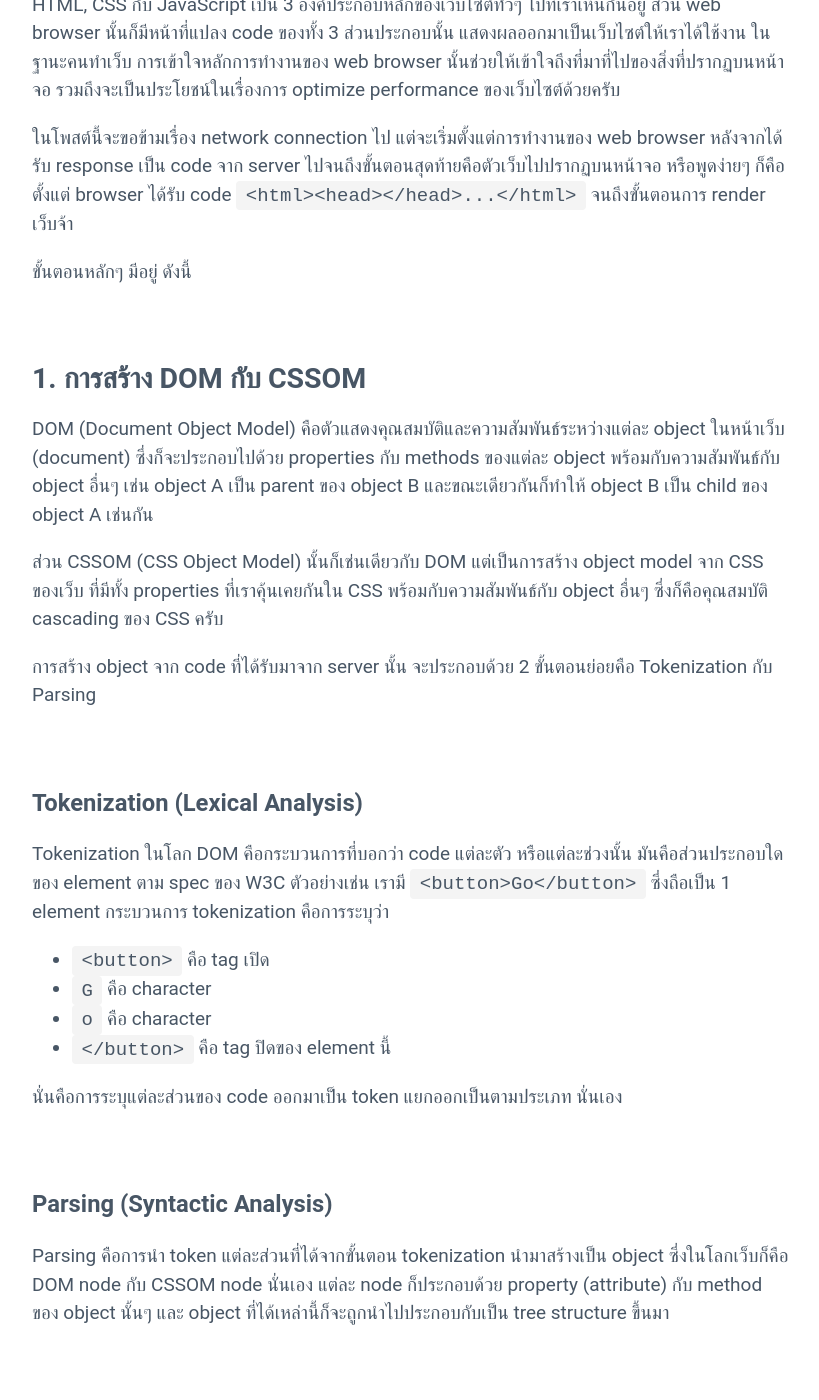
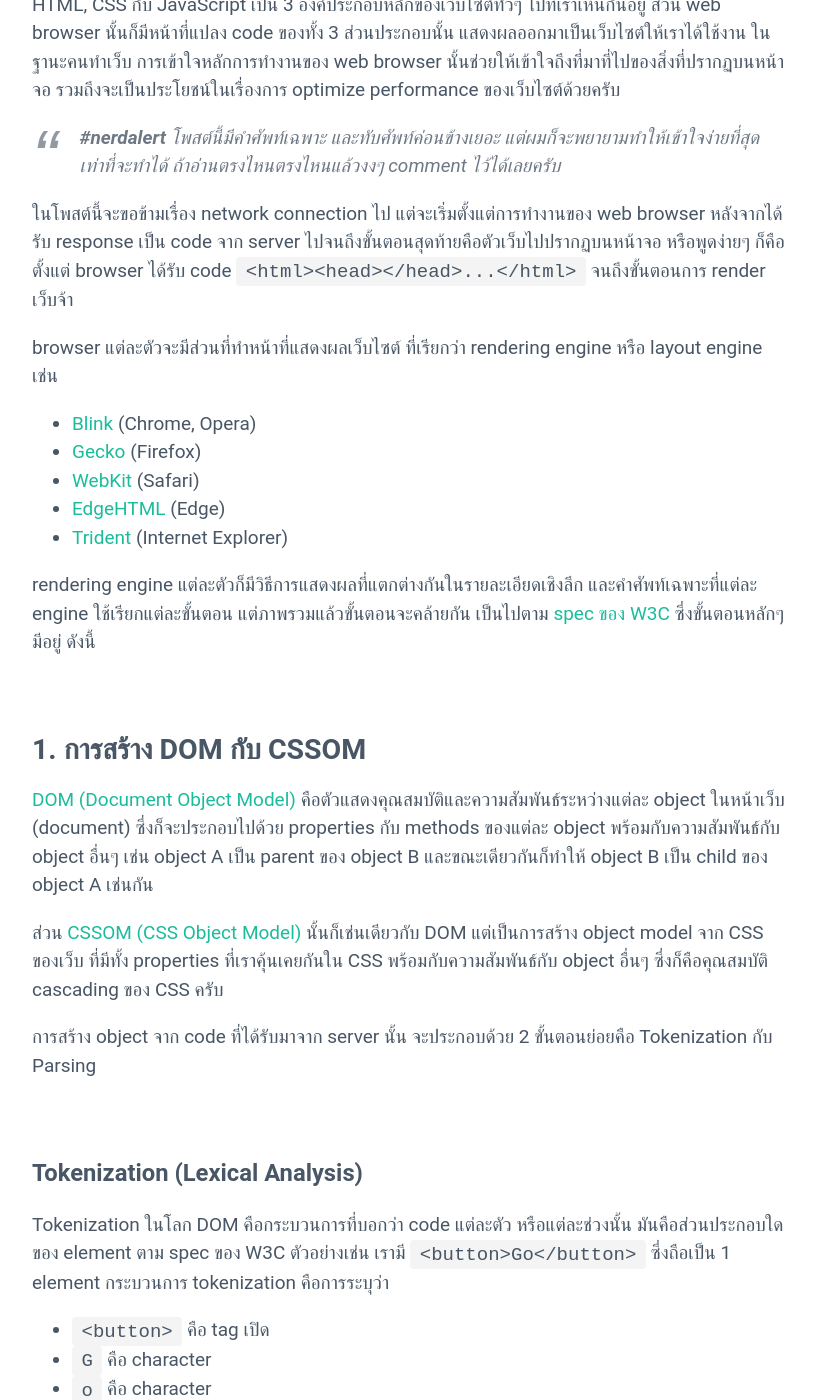
Before and after one commit to armno/armno.github.io, a Jekyll site: the page built from _posts/2016-01-28-how-web-browsers-work.md, in a window 1280 px wide and 1400 px high, scrolled down 352 px. Shown: the whole window, without its empty margins (228-1047 px from the left). Built offline with Jekyll 4.4.1, drawn with Linux system fonts in a browser that asks for light colours; some web fonts are replaced; comment, search, counter and statistics services are not loaded; some of the changed text lies outside the part shown.

Commit message:
finishing up content and links

```diff
--- a/_posts/2016-01-28-how-web-browsers-work.md
+++ b/_posts/2016-01-28-how-web-browsers-work.md
@@ -1,7 +1,7 @@
 ---
 layout: post
 title: "วิธีการทำงานของ web browser"
-description:
+description: Web browser นั้นก็มีหน้าที่แปลง code ของทั้ง 3 ส่วนประกอบนั้น แสดงผลออกมาเป็นเว็บไซต์ให้เราได้ใช้งาน ในฐานะคนทำเว็บ การเข้าใจหลักการทำงานของ web browser นั้นช่วยให้เข้าใจถึงที่มาที่ไปของสิ่งที่ปรากฏบนหน้าจอ รวมถึงจะเป็นประโยชน์ในเรื่องการ optimize performance ของเว็บไซต์ด้วยครับ
 published: true
 cover-image:
 thumbnail:
@@ -13,19 +13,31 @@ HTML, CSS กับ JavaScript เป็น 3 องค์ประกอบห
 ในฐานะคนทำเว็บ การเข้าใจหลักการทำงานของ web browser นั้นช่วยให้เข้าใจถึงที่มาที่ไปของสิ่งที่ปรากฏบนหน้าจอ
 รวมถึงจะเป็นประโยชน์ในเรื่องการ optimize performance ของเว็บไซต์ด้วยครับ
 
+> **#nerdalert** โพสต์นี้มีคำศัพท์เฉพาะ และทับศัพท์ค่อนข้างเยอะ แต่ผมก็จะพยายามทำให้เข้าใจง่ายที่สุดเท่าที่จะทำได้ ถ้าอ่านตรงไหนตรงไหนแล้วงงๆ comment ไว้ได้เลยครับ
+
 ในโพสต์นี้จะขอข้ามเรื่อง network connection ไป แต่จะเริ่มตั้งแต่การทำงานของ web browser
 หลังจากได้รับ response เป็น code จาก server ไปจนถึงขั้นตอนสุดท้ายคือตัวเว็บไปปรากฏบนหน้าจอ
 หรือพูดง่ายๆ ก็คือ ตั้งแต่ browser ได้รับ code `<html><head></head>...</html>` จนถึงขั้นตอนการ render เว็บจ้า
 
-ขั้นตอนหลักๆ มีอยู่ ดังนี้
+browser แต่ละตัวจะมีส่วนที่ทำหน้าที่แสดงผลเว็บไซต์ ที่เรียกว่า rendering engine หรือ layout engine
+เช่น
+
+- [Blink](http://www.chromium.org/blink) (Chrome, Opera)
+- [Gecko](https://developer.mozilla.org/en-US/docs/Mozilla/Gecko) (Firefox)
+- [WebKit](https://webkit.org/) (Safari)
+- [EdgeHTML](https://en.wikipedia.org/wiki/EdgeHTML) (Edge)
+- [Trident](https://en.wikipedia.org/wiki/Trident_(layout_engine)) (Internet Explorer)
+
+rendering engine แต่ละตัวก็มีวิธีการแสดงผลที่แตกต่างกันในรายละเอียดเชิงลึก และคำศัพท์เฉพาะที่แต่ละ engine ใช้เรียกแต่ละขั้นตอน
+แต่ภาพรวมแล้วขั้นตอนจะคล้ายกัน เป็นไปตาม [spec ของ W3C](https://www.w3.org/TR/html5/infrastructure.html#infrastructure) ซึ่งขั้นตอนหลักๆ มีอยู่ ดังนี้
 
 ## 1. การสร้าง DOM กับ CSSOM
 
-DOM (Document Object Model) คือตัวแสดงคุณสมบัติและความสัมพันธ์ระหว่างแต่ละ object ในหน้าเว็บ (document)
+[DOM (Document Object Model)](https://www.w3.org/TR/dom/) คือตัวแสดงคุณสมบัติและความสัมพันธ์ระหว่างแต่ละ object ในหน้าเว็บ (document)
 ซึ่งก็จะประกอบไปด้วย properties กับ methods ของแต่ละ object พร้อมกับความสัมพันธ์กับ object อื่นๆ
 เช่น object A เป็น parent ของ object B และขณะเดียวกันก็ทำให้ object B เป็น child ของ object A เช่นกัน
 
-ส่วน CSSOM (CSS Object Model) นั้นก็เช่นเดียวกับ DOM แต่เป็นการสร้าง object model จาก CSS ของเว็บ
+ส่วน [CSSOM (CSS Object Model)](https://www.w3.org/TR/cssom/) นั้นก็เช่นเดียวกับ DOM แต่เป็นการสร้าง object model จาก CSS ของเว็บ
 ที่มีทั้ง properties ที่เราคุ้นเคยกันใน CSS พร้อมกับความสัมพันธ์กับ object อื่นๆ ซึ่งก็คือคุณสมบัติ cascading ของ CSS ครับ
 
 การสร้าง object จาก code ที่ได้รับมาจาก server นั้น จะประกอบด้วย 2 ขั้นตอนย่อยคือ Tokenization กับ Parsing
@@ -45,9 +57,9 @@ Tokenization ในโลก DOM คือกระบวนการที่
 
 ### Parsing (Syntactic Analysis)
 
-Parsing คือการนำ token แต่ละส่วนที่ได้จากขั้นตอน tokenization นำมาสร้างเป็น object
-ซึ่งในโลกเว็บก็คือ DOM node กับ CSSOM node นั่นเอง แต่ละ node ก็ประกอบด้วย
-property (attribute) กับ method ของ object นั้นๆ และ object ที่ได้เหล่านี้ก็จะถูกนำไปประกอบกับเป็น
+Parsing คือการนำ token แต่ละส่วนที่ได้จากขั้นตอน tokenization นำมาตรวจสอบกับ HTML syntax ว่ามีความหมายอย่างไร
+และต้องเป็น object ชนิดไหน จากนั้นจึงสร้างเป็น object ซึ่งในโลกเว็บก็คือ DOM node กับ CSSOM node นั่นเอง
+แต่ละ node ก็ประกอบด้วย property (attribute) กับ method ของ object นั้นๆ และ object ที่ได้เหล่านี้ก็จะถูกนำไปประกอบกับเป็น
 tree structure ขึ้นมา
 
 ### DOM & CSSOM Tree construction
@@ -111,14 +123,17 @@ DOM element ที่จะถูก render บนหน้าจอ browser เ
 - element `<script>`
 - element ที่มี style `display: none` กำหนดไว้อยู่
 
+แต่ละ node ใน DOM tree ก็จะได้รับ style ต่างๆ จาก node ใน CSSOM tree ประกอบกันได้ render tree ขึ้นมาครับ
+
 ## 3. Layout
 
 Layout หรือ Reflow คือการที่ browser คำนวนหาขนาดและที่อยู่ของ element ใน render tree
 ขนาดของ element ประกอบไปด้วย `width` กับ `height` ส่วนที่อยู่ตำแหน่งของ element นั้น
 เป็นระบบ coordinate (x,y) ว่าอยู่ตรงไหนเทียบกับหน้าจอ (viewport) ซึ่งเป็น root element ใน render tree
-เช่น "`<div id="logo">` อยู่ที่ตำแหน่ง 10 หน่วยจากด้านซ้าย และ 5 หน่วยจากด้านบน เมื่อเทียบกับ viewport" เป็นต้น
+ในขั้นตอนนี้ style ที่กำหนดตำแหน่งของ element จะถูกแปลงเป็นหน่วย absolute pixel เมื่อเทียบกับ viewport
+เช่น "`<div id="logo">` อยู่ที่ตำแหน่ง 10px จากด้านซ้าย และ 5px ด้านบน เมื่อเทียบกับ viewport" เป็นต้น
 
-ด้านล่างนี้เป็นวิดีโอจำลองการ reflow ของ Gecko engine ของ Firefox กับเพจ mozilla.org
+ด้านล่างนี้เป็นวิดีโอจำลองการ reflow ของ Gecko engine ของ Firefox กับเพจ mozilla.org [ที่มา](https://www.youtube.com/watch?v=ZTnIxIA5KGw)
 
 <div class="text-center">
   <iframe width="640" height="480" src="https://www.youtube.com/embed/ZTnIxIA5KGw" frameborder="0" allowfullscreen></iframe>
@@ -126,10 +141,26 @@ Layout หรือ Reflow คือการที่ browser คำนวน
 
 ## 4. Paint
 
-Paint คือการ render แต่ละ element ใน render tree ออกมาเป็น pixel ให้ไปปรากฎอยู่บนหน้าจอ browser
+Paint คือการ render แต่ละ element ใน render tree ออกมาเป็นแต่ละ pixel ให้ไปปรากฎอยู่บนหน้าจอ browser
 ซึ่งขั้นตอนการใส่แต่ละ property ให้แต่ละ element ก็จะประกอบไปด้วยขั้นตอนยิบย่อยที่ browser ต้องทำอีกมากมาย
+ส่วนมากมักเป็นการ "วาด" ส่วนประกอบต่างๆ ออกมาบนหน้าจอ
 พอ render ครบทุก element ก็จะได้เป็นเว็บออกมาครับ
 
 <div class="text-center">
   <img src="/img/posts/how-browsers-work/paint-profiler.png" alt="รูป Paint profiler ใน Devtools">
 </div>
+
+ขั้นตอนเหล่านี้ไม่เกิดขึ้นเพียงครั้งเดียวแล้วก็จบไป แต่อาจเกิดขึ้นได้หลายๆ ครั้ง เช่น กรณีที่ DOM ถูกอัพเดท
+หรือการแก้ไข CSS property บางอย่างของ DOM element ก็ทำให้เกิด Layou/Paint ได้ครับ
+ดูเพิ่มได้ที่ [csstriggers.com](http://csstriggers.com/) ได้เลยจ้า
+
+ทั้งหมดนี้ก็เป็นขั้นตอนคร่าวๆ ของวิธีการแสดงผลเว็บไซต์ของ web browser ที่เราใช้กันอยู่ในปัจจุบัน
+จะเห็นว่า web browser ที่ทำหน้าที่แสดงผลเว็บไซต์ นั้นจริงๆ แล้วมีขั้นตอนการทำงานที่ค่อนข้างซับซ้อนพอสมควร
+แต่การทำความเข้าใจเรื่องเกี่ยวกับ browser ก็ถือเป็นพื้นฐานที่สำคัญที่จะต่อยอดไปเรียนรู้เรื่องอื่นๆ ต่อได้ครับ
+
+### Sources / อ่านเพิ่ม
+
+- [How Browsers Work: Behind the scenes of modern web browsers](http://www.html5rocks.com/en/tutorials/internals/howbrowserswork/) HTML5Rocks
+- [How Browser Works](http://arvindr21.github.io/howBrowserWorks) (slides) by Arvind Ravulavaru
+- [Life of a Button Element](https://vimeo.com/32364192) (video) by Alex Russell
+- [An overview of Lexing and Parsing](http://www.perl.com/pub/2012/10/an-overview-of-lexing-and-parsing.html) by Ron Savage
```
Also changed, not shown: other parts of _posts/2016-01-28-how-web-browsers-work.md (+1 -1 lines).
